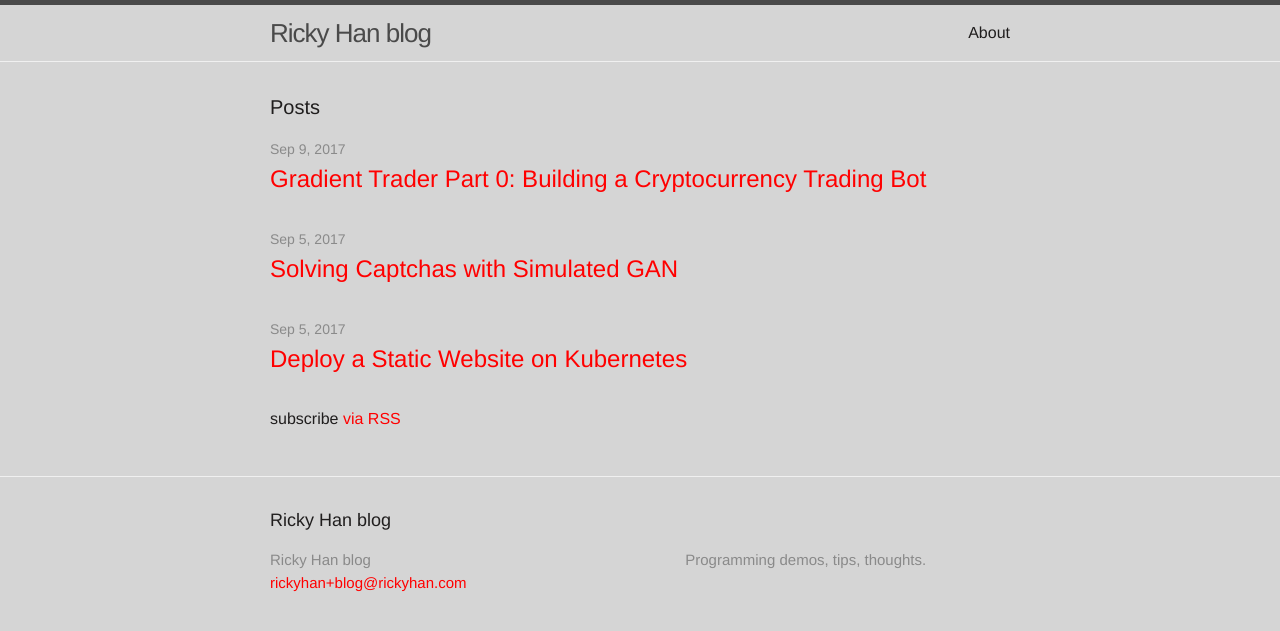
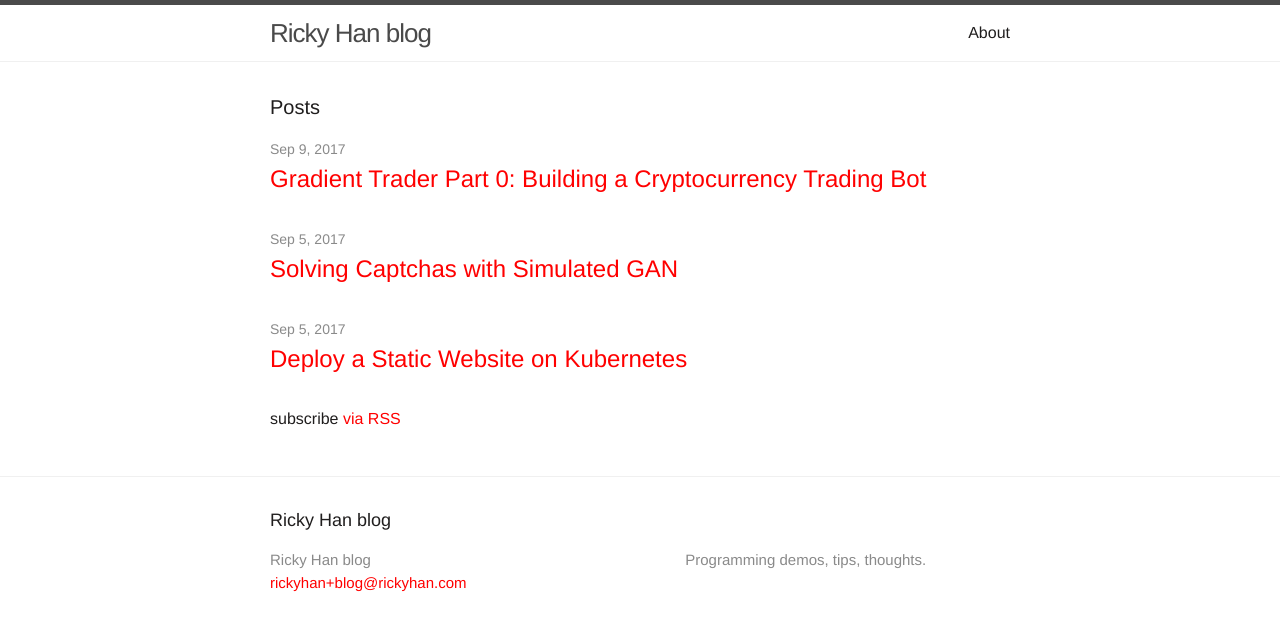
Before and after one commit to 0b01/rickyhan.com, a Jekyll site: the page built from index.html, in a window 1280 px wide. Shown: the top 631 px of the page. Built offline with Jekyll 4.4.1, drawn with Linux system fonts in a browser that asks for light colours.

Commit message:
Changed colors

```diff
--- a/css/main.scss
+++ b/css/main.scss
@@ -15,7 +15,7 @@
 $spacing-unit:     30px;
 
 $text-color:       #201E1E;
-$background-color: #D5D5D5;
+$background-color: #FFFFFF;
 $brand-color:      rgb(255, 0, 0);
 
 $grey-color:       #8A8A8A;
```
